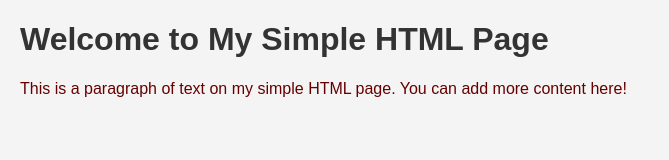
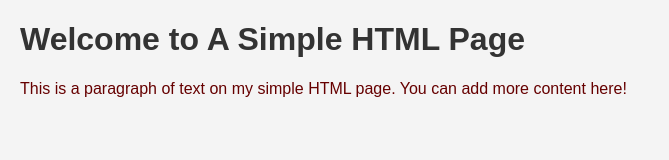
Before and after one commit to godcandidate/basic_git-tutorial, a plain HTML site: page index.html in a window 1280 px wide. Shown: the whole page, without its empty margins (0-669 px from the left). Drawn offline with Linux system fonts and the light colour scheme.

Commit message:
Update index.html by another member

```diff
--- a/index.html
+++ b/index.html
@@ -7,7 +7,7 @@
     <link rel="stylesheet" href="./style.css" type="text/css" />
 </head>
 <body>
-    <h1>Welcome to My Simple HTML Page</h1>
+    <h1>Welcome to A Simple HTML Page</h1>
     <p>This is a paragraph of text on my simple HTML page. You can add more content here!</p>
     <script src="script.js"></script>
 </body>
```
